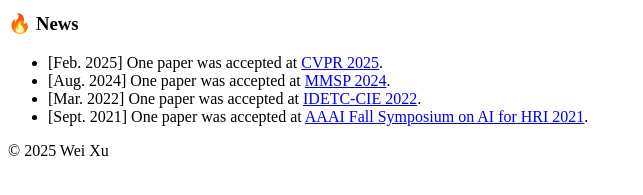
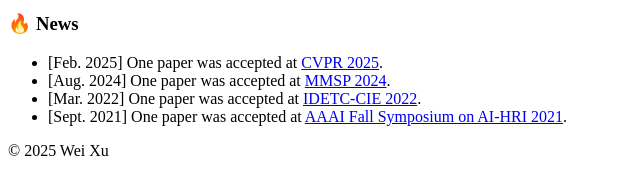
Before and after one commit to xuweiwen/xuweiwen.github.io, a Jekyll site: the page built from _pages/includes/news.md, in a window 1280 px wide. Shown: the part 407-602 px from the top of the page, without its empty margins (0-643 px from the left). Built offline with Jekyll 4.4.1, drawn with Linux system fonts in a browser that asks for light colours; our own code applies the rules of GitHub Pages for plain Markdown files.

Commit message:
Minor change

```diff
--- a/_pages/includes/news.md
+++ b/_pages/includes/news.md
@@ -3,4 +3,4 @@
 - [Feb. 2025] One paper was accepted at [CVPR 2025](https://cvpr.thecvf.com/Conferences/2025).
 - [Aug. 2024] One paper was accepted at [MMSP 2024](https://attend.ieee.org/mmsp-2024/).
 - [Mar. 2022] One paper was accepted at [IDETC-CIE 2022](https://event.asme.org/IDETC-CIE-2022).
-- [Sept. 2021] One paper was accepted at [AAAI Fall Symposium on AI for HRI 2021](https://ai-hri.github.io/2021/).
+- [Sept. 2021] One paper was accepted at [AAAI Fall Symposium on AI-HRI 2021](https://ai-hri.github.io/2021/).
```
